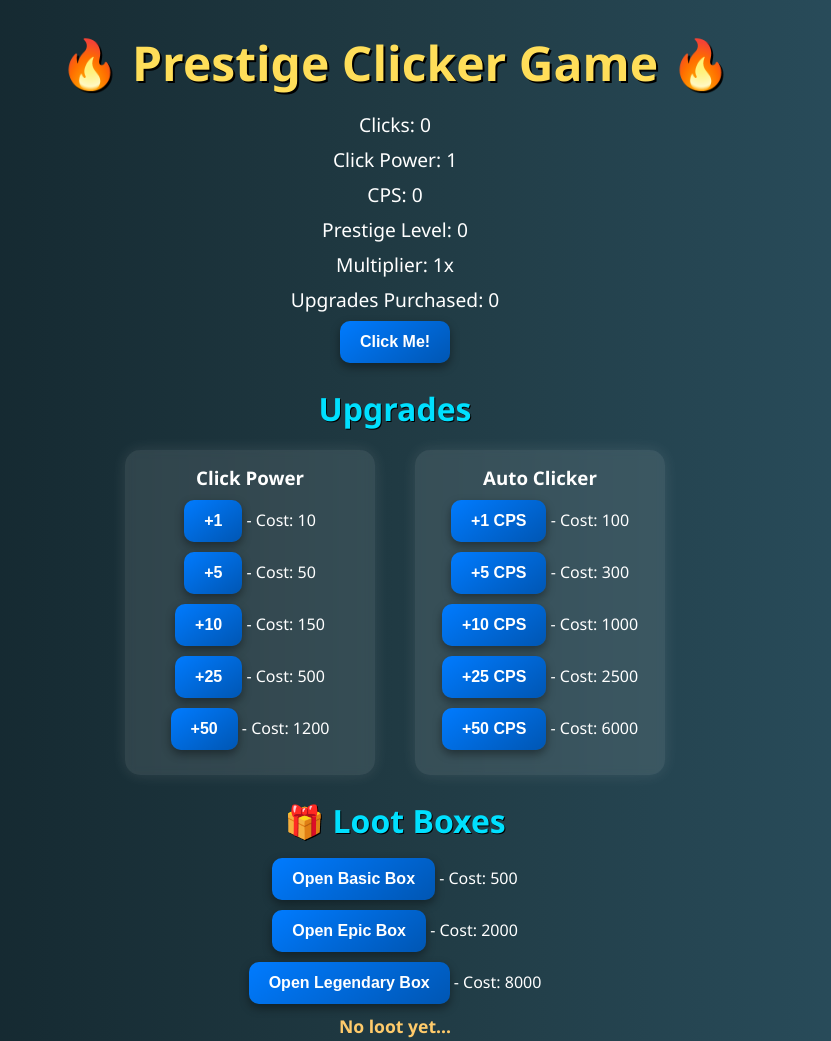
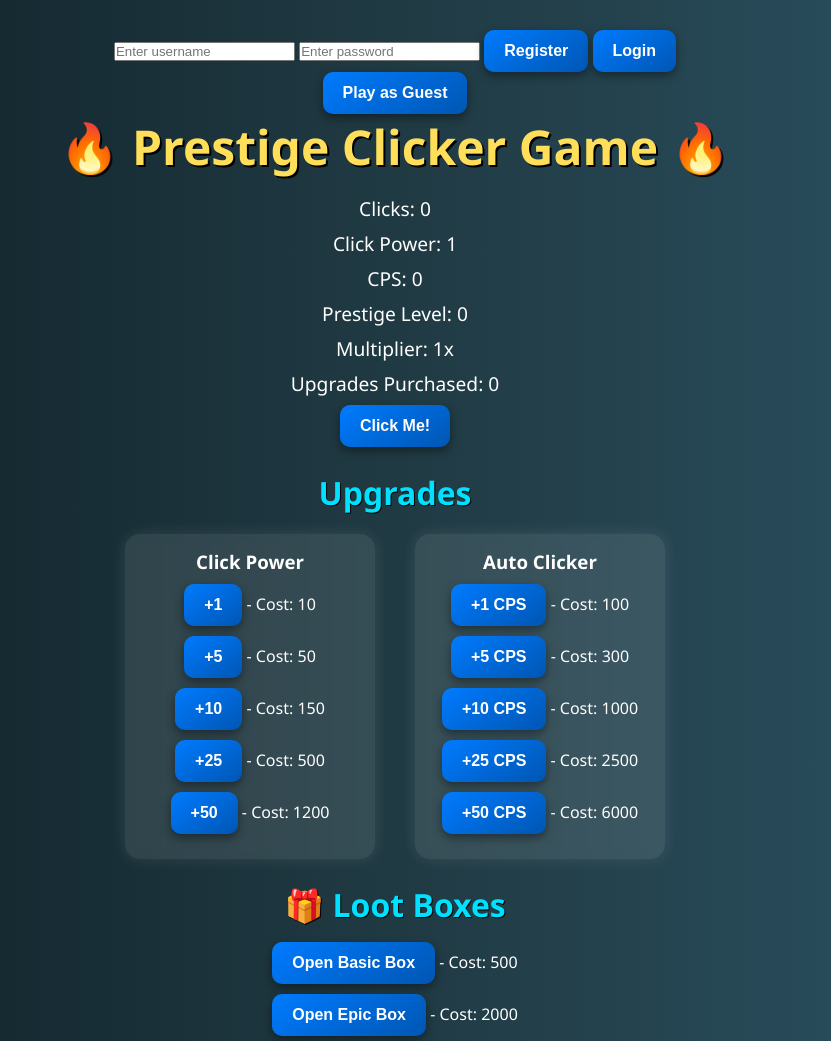
Before and after one commit to AlexGScripts/Clicker9, a plain HTML site: page index.html in a window 1280 px wide. Shown: the top 1041 px of the page, without its empty margins (245-1076 px from the left). Drawn offline with Linux system fonts and the light colour scheme.

Commit message:
Update index.html

```diff
--- a/index.html
+++ b/index.html
@@ -7,6 +7,22 @@
   <link rel="stylesheet" href="style.css" />
 </head>
 <body>
+<!-- Registration and Login Forms -->
+<div id="login-area">
+  <input type="text" id="username-input" placeholder="Enter username">
+  <input type="password" id="password-input" placeholder="Enter password">
+  <button onclick="registerUser()">Register</button>
+  <button onclick="loginUser()">Login</button>
+</div>
+
+<!-- Option to play as a guest -->
+<button onclick="playAsGuest()">Play as Guest</button>
+
+<!-- Game Area -->
+<div id="game-area" style="display:none;">
+  <!-- Your game goes here -->
+</div>
+
   <h1>🔥 Prestige Clicker Game 🔥</h1>
   <p>Clicks: <span id="click-count">0</span></p>
   <p>Click Power: <span id="click-power">1</span></p>
```
